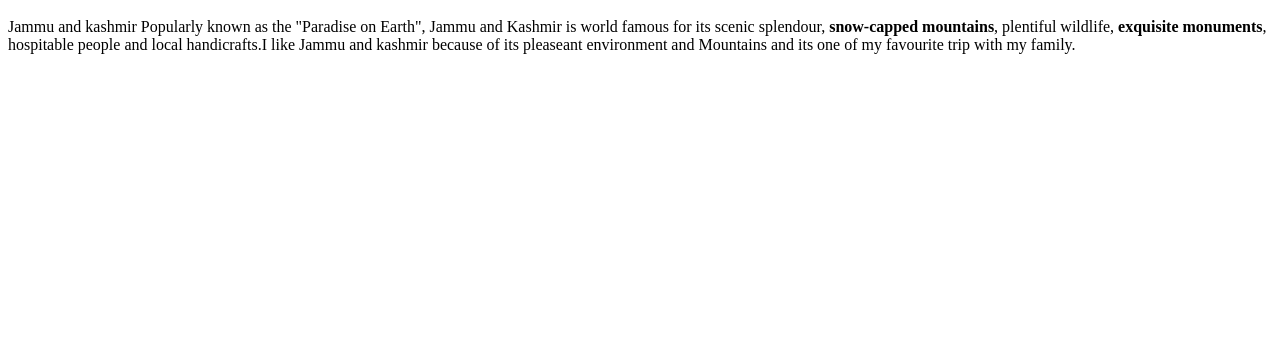
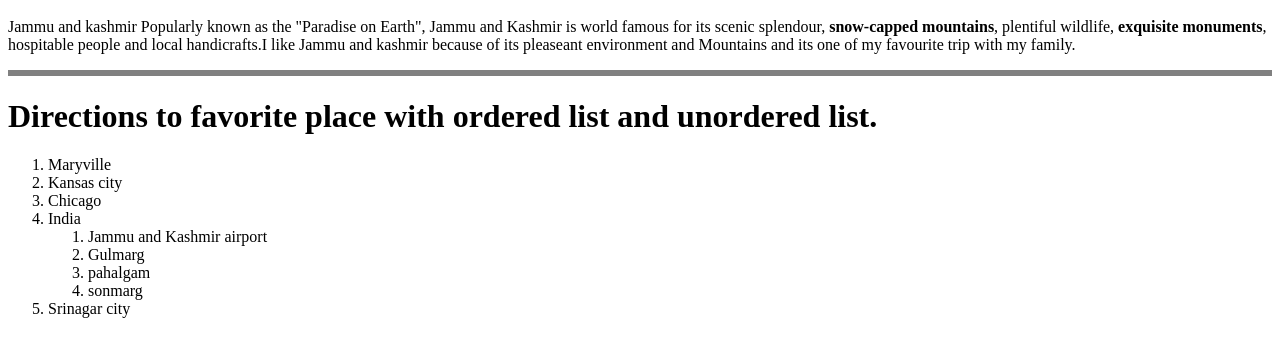
Before and after one commit to 44-563-WebApps-F21/webapps-f21-assignment-3-sandhyan3, a plain HTML site: page index.html in a window 1280 px wide. Shown: the part 120-476 px from the top of the page. Drawn offline with Linux system fonts and the light colour scheme.

Commit message:
ordered list

```diff
--- a/index.html
+++ b/index.html
@@ -10,5 +10,20 @@
     <h1>Nidigonda Sandhya</h1>
     <h1>Jammu and kashmir</h1>
     <p>Jammu and kashmir Popularly known as the "Paradise on Earth", Jammu and Kashmir is world famous for its scenic splendour, <b>snow-capped mountains</b>, plentiful wildlife, <b>exquisite monuments</b>, hospitable people and local handicrafts.I like Jammu and kashmir because of its pleaseant environment and Mountains and its one of my favourite trip  with my family.</p>
+    <hr size="6" noshade>
+    <h1>Directions to favorite place with ordered list and unordered list.</h1>
+    <ol>
+        <li>Maryville</li>
+        <li>Kansas city</li>
+        <li>Chicago</li>
+        <li>India</li>
+        <ol>
+            <li>Jammu and Kashmir airport</li>
+            <li>Gulmarg</li>
+            <li>pahalgam</li>
+            <li>sonmarg</li>
+        </ol>
+        <li>Srinagar city</li>
+    </ol>
 </body>
 </html>
```
